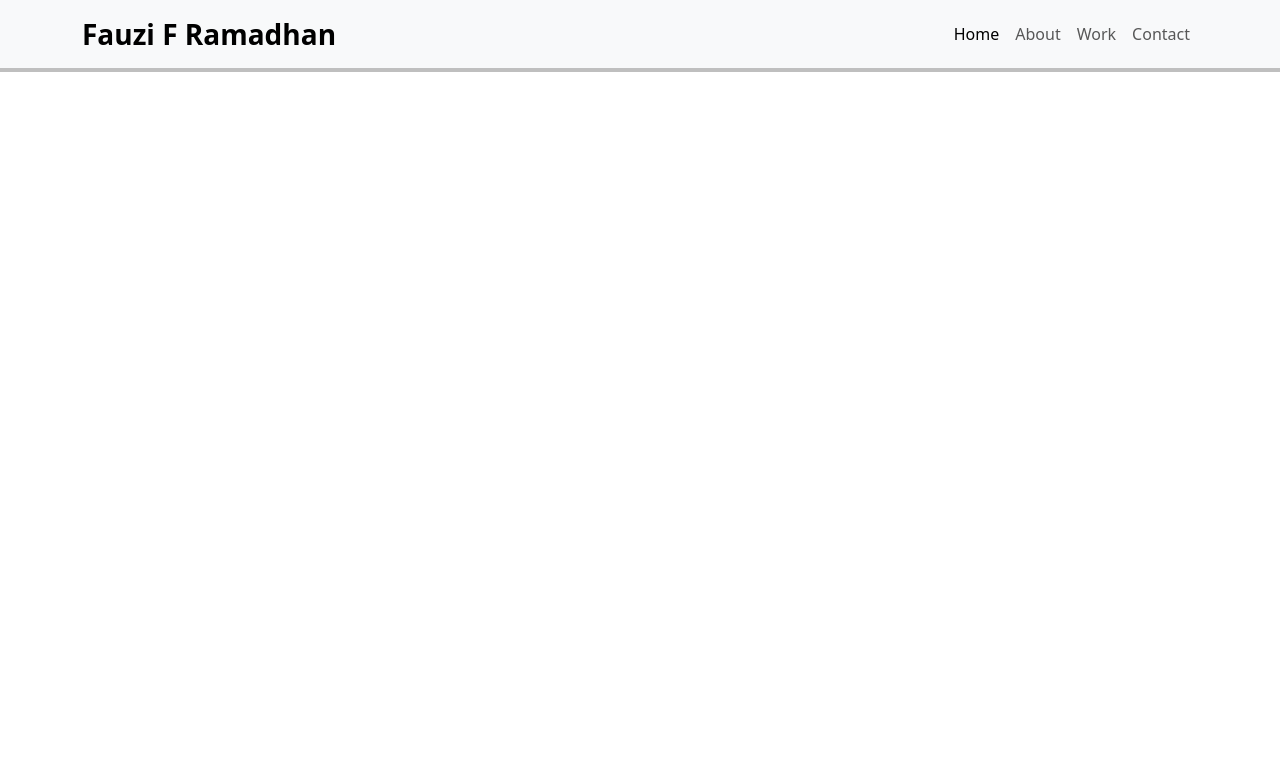
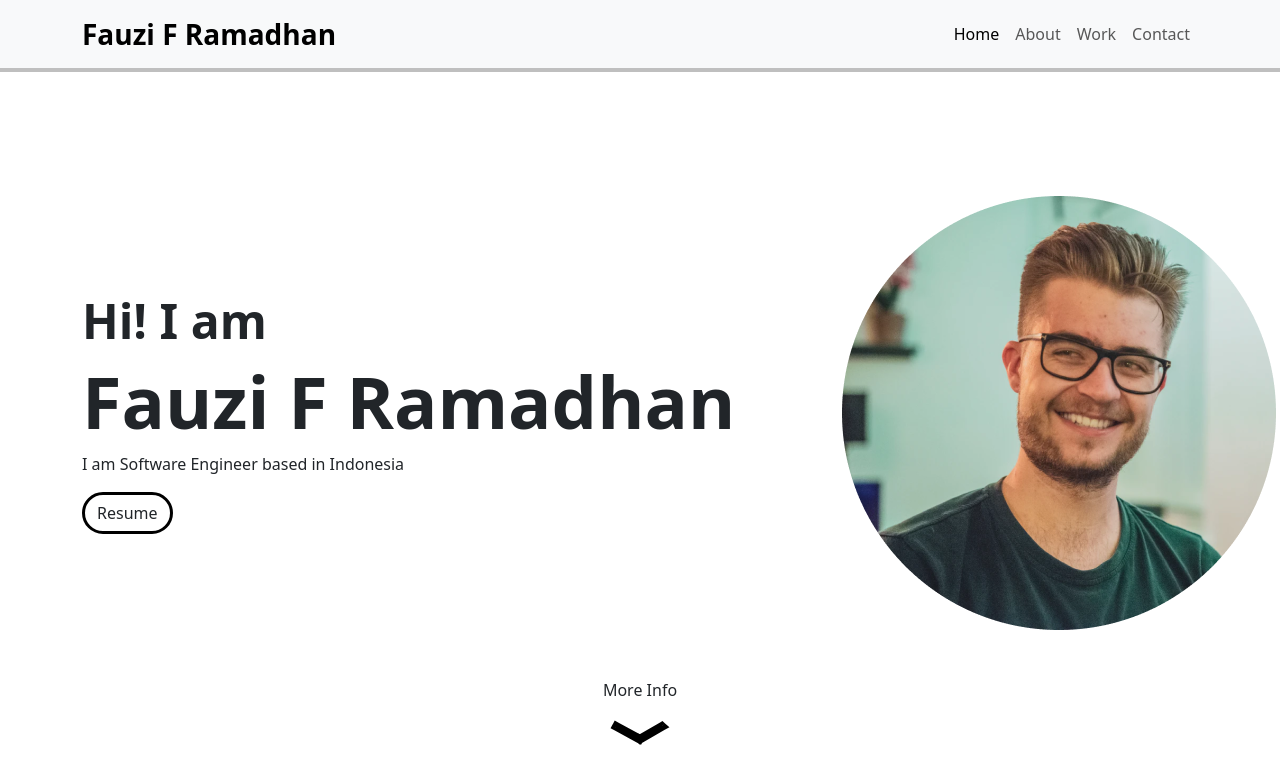
Before and after one commit to fauziframadhan/Portofolio, a plain HTML site: page index.html in a window 1280 px wide. Drawn offline with nearby package versions, Linux system fonts and the light colour scheme.

Commit message:
add home

```diff
--- a/index.html
+++ b/index.html
@@ -31,7 +31,25 @@
             </ul>
           </div>
         </div>
-      </nav>
+    </nav>
+    <section id="home" class="home container">
+        <div class="row d-flex align-items-center">
+            <div class="col-8">
+                <h3 class="fw-semibold">Hi! I am</h3>
+                <h1 class="fw-bold">Fauzi F Ramadhan</h1>
+                <p>I am Software Engineer based in Indonesia</p>
+                <a class="btn button" href="images/potrait.png" download="">Resume</a>
+            </div>
+            <div class="col-4">
+                <img src="images/potrait.png" alt="Potrait">
+            </div>
+        </div>
+        <div class="arrow w-100 d-flex align-items-center flex-column mt-5">
+            <a class="text-decoration-none text-dark" href="#about">More Info</a>
+            <img id="arrow" class="mt-2" src="images/arrow.svg" alt="arrow">
+        </div>
+    </section>
+
     <script src="https://cdn.jsdelivr.net/npm/@popperjs/core@2.11.8/dist/umd/popper.min.js" integrity="sha384-I7E8VVD/ismYTF4hNIPjVp/Zjvgyol6VFvRkX/vR+Vc4jQkC+hVqc2pM8ODewa9r" crossorigin="anonymous"></script>
     <script src="https://cdn.jsdelivr.net/npm/bootstrap@5.3.1/dist/js/bootstrap.min.js" integrity="sha384-Rx+T1VzGupg4BHQYs2gCW9It+akI2MM/mndMCy36UVfodzcJcF0GGLxZIzObiEfa" crossorigin="anonymous"></script>
     <script src="https://code.jquery.com/jquery-3.7.1.min.js" integrity="sha256-/JqT3SQfawRcv/BIHPThkBvs0OEvtFFmqPF/lYI/Cxo=" crossorigin="anonymous"></script>
--- a/style.css
+++ b/style.css
@@ -1,4 +1,47 @@
+section {
+    margin-top: 128px;
+}
+
+.btn.button {
+    border: 3px solid black;
+    border-radius: 24px;
+}
+
+.btn.button:hover {
+    border: 3px solid black;
+    background-color: black;
+    color: white;
+}
+
 .navbar {
     background-color: white;
     box-shadow: 0 0 0 4px rgba(0, 0, 0, 0.25);
 }
+
+.home h1{
+    font-size: 72px;
+}
+
+.home h3{
+    font-size: 48px;
+}
+
+.home .arrow img{
+    width: 60px;
+}
+
+#arrow {
+    animation: 2s upDown infinite;
+}
+
+@keyframes upDown {
+    0% {
+        transform: translateY(0);
+    }
+    50% {
+        transform: translateY(10px);
+    }
+    100% {
+        transform: translateY(0);
+    }
+}
```
